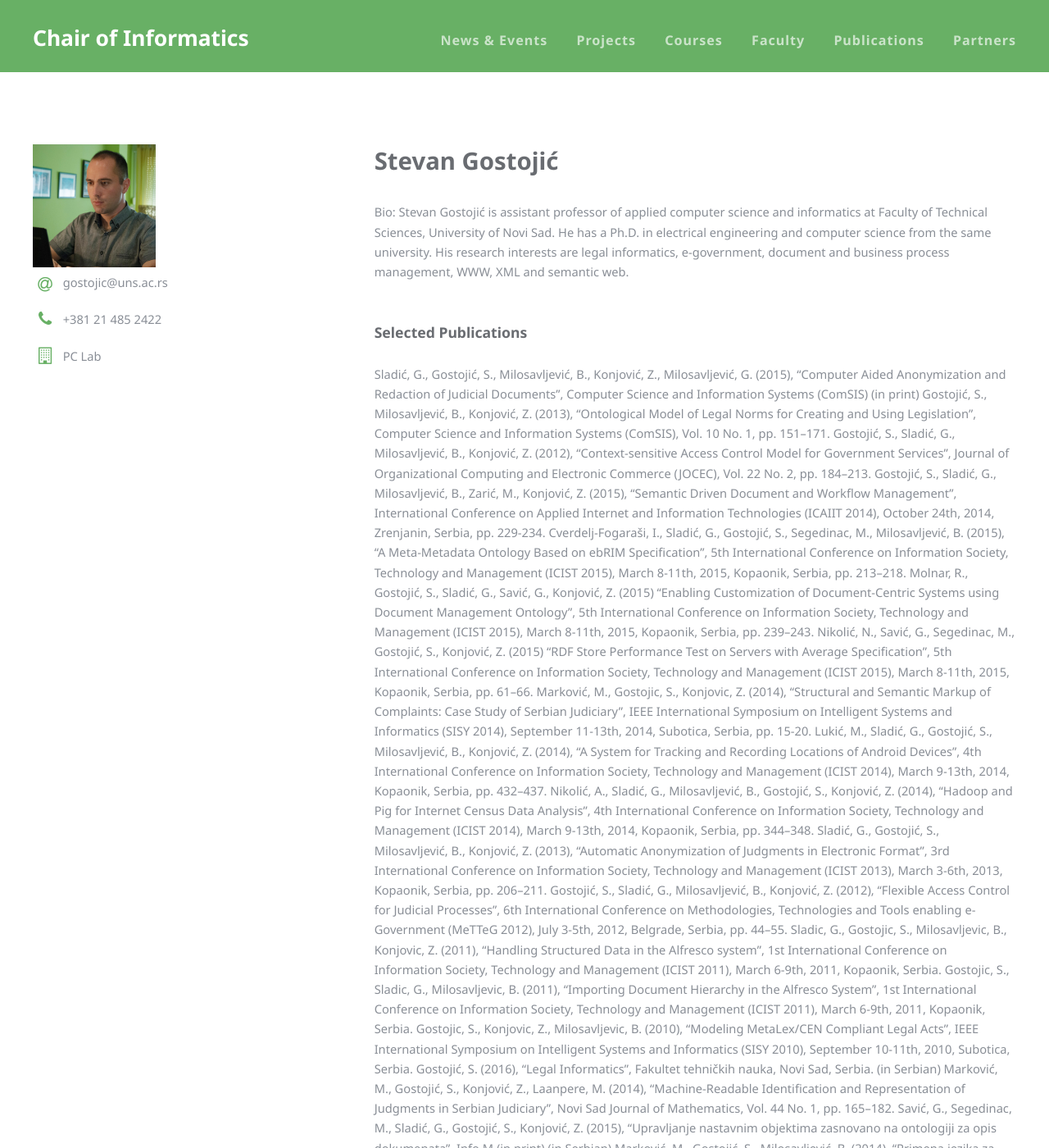
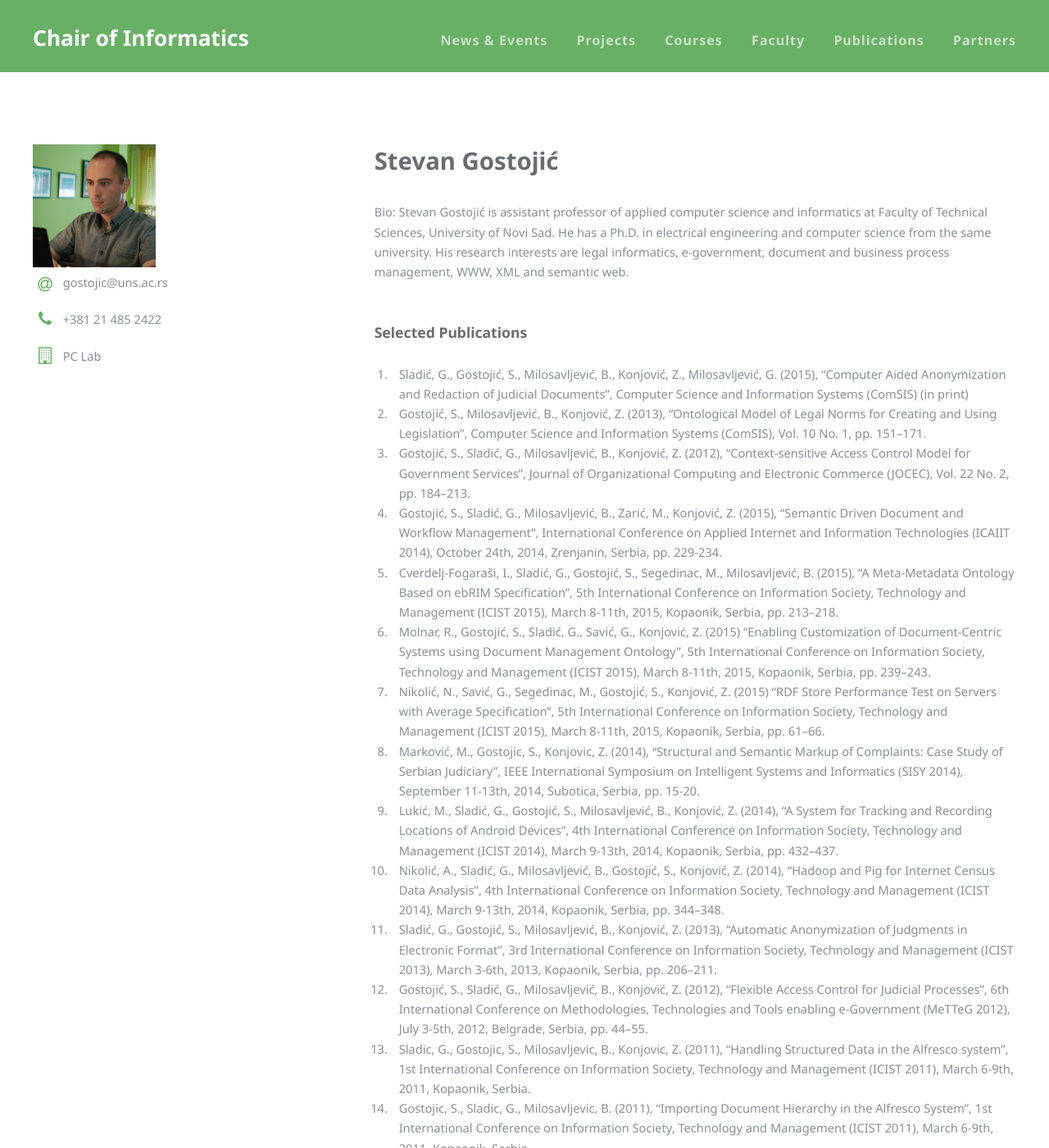
Before and after one commit to unsftn/informatika, a Jekyll site: the page built from _faculty/StevanGostojic.md, in a window 1280 px wide and 1400 px high. Shown: the whole window at 82% size. Built offline with Jekyll 4.4.1, drawn with Linux system fonts in a browser that asks for light colours; some of the changed lines change nothing that is shown; some of the changed text lies outside the part shown.

Commit message:
References enumerated.

```diff
--- a/_faculty/StevanGostojic.md
+++ b/_faculty/StevanGostojic.md
@@ -15,29 +15,29 @@
 
 ### Selected Publications
 
-Sladić, G., Gostojić, S., Milosavljević, B., Konjović, Z., Milosavljević, G. (2015), "Computer Aided Anonymization and Redaction of Judicial Documents", Computer Science and Information Systems (ComSIS) (in print)
-Gostojić, S., Milosavljević, B., Konjović, Z. (2013), "Ontological Model of Legal Norms for Creating and Using Legislation", Computer Science and Information Systems (ComSIS), Vol. 10 No. 1, pp. 151–171.
-Gostojić, S., Sladić, G., Milosavljević, B., Konjović, Z. (2012), "Context-sensitive Access Control Model for Government Services", Journal of Organizational Computing and Electronic Commerce (JOCEC), Vol. 22 No. 2, pp. 184–213.
-Gostojić, S., Sladić, G., Milosavljević, B., Zarić, M., Konjović, Z. (2015), "Semantic Driven Document and Workflow Management", International Conference on Applied Internet and Information Technologies (ICAIIT 2014), October 24th, 2014, Zrenjanin, Serbia, pp. 229-234.
-Cverdelj-Fogaraši, I., Sladić, G., Gostojić, S., Segedinac, M., Milosavljević, B. (2015), "A Meta-Metadata Ontology Based on ebRIM Specification", 5th International Conference on Information Society, Technology and Management (ICIST 2015), March 8-11th, 2015, Kopaonik, Serbia, pp. 213–218.
-Molnar, R., Gostojić, S., Sladić, G., Savić, G., Konjović, Z. (2015) "Enabling Customization of Document-Centric Systems using Document Management Ontology", 5th International Conference on Information Society, Technology and Management (ICIST 2015), March 8-11th, 2015, Kopaonik, Serbia, pp. 239–243.
-Nikolić, N., Savić, G., Segedinac, M., Gostojić, S., Konjović, Z. (2015) "RDF Store Performance Test on Servers with Average Specification", 5th International Conference on Information Society, Technology and Management (ICIST 2015), March 8-11th, 2015, Kopaonik, Serbia, pp. 61–66.
-Marković, M., Gostojic, S., Konjovic, Z. (2014), "Structural and Semantic Markup of Complaints: Case Study of Serbian Judiciary", IEEE International Symposium on Intelligent Systems and Informatics (SISY 2014), September 11-13th, 2014, Subotica, Serbia, pp. 15-20.
-Lukić, M., Sladić, G., Gostojić, S., Milosavljević, B., Konjović, Z. (2014), "A System for Tracking and Recording Locations of Android Devices", 4th International Conference on Information Society, Technology and Management (ICIST 2014), March 9-13th, 2014, Kopaonik, Serbia, pp. 432–437.
-Nikolić, A., Sladić, G., Milosavljević, B., Gostojić, S., Konjović, Z. (2014), "Hadoop and Pig for Internet Census Data Analysis", 4th International Conference on Information Society, Technology and Management (ICIST 2014), March 9-13th, 2014, Kopaonik, Serbia, pp. 344–348.
-Sladić, G., Gostojić, S., Milosavljević, B., Konjović, Z. (2013), "Automatic Anonymization of Judgments in Electronic Format", 3rd International Conference on Information Society, Technology and Management (ICIST 2013), March 3-6th, 2013, Kopaonik, Serbia, pp. 206–211.
-Gostojić, S., Sladić, G., Milosavljević, B., Konjović, Z. (2012), "Flexible Access Control for Judicial Processes", 6th International Conference on Methodologies, Technologies and Tools enabling e-Government (MeTTeG 2012), July 3-5th, 2012, Belgrade, Serbia, pp. 44–55.
-Sladic, G., Gostojic, S., Milosavljevic, B., Konjovic, Z. (2011), "Handling Structured Data in the Alfresco system", 1st International Conference on Information Society, Technology and Management (ICIST 2011), March 6-9th, 2011, Kopaonik, Serbia.
-Gostojic, S., Sladic, G., Milosavljevic, B. (2011), "Importing Document Hierarchy in the Alfresco System", 1st International Conference on Information Society, Technology and Management (ICIST 2011), March 6-9th, 2011, Kopaonik, Serbia.
-Gostojic, S., Konjovic, Z., Milosavljevic, B. (2010), "Modeling MetaLex/CEN Compliant Legal Acts", IEEE International Symposium on Intelligent Systems and Informatics (SISY 2010), September 10-11th, 2010, Subotica, Serbia.
-Gostojić, S. (2016), "Legal Informatics", Fakultet tehničkih nauka, Novi Sad, Serbia. (in Serbian)
-Marković, M., Gostojić, S., Konjović, Z., Laanpere, M. (2014), “Machine-Readable Identification and Representation of Judgments in Serbian Judiciary”, Novi Sad Journal of Mathematics, Vol. 44 No. 1, pp. 165–182.
-Savić, G., Segedinac, M., Sladić, G., Gostojić, S., Konjović, Z. (2015), "Upravljanje nastavnim objektima zasnovano na ontologiji za opis dokumenata", Info M (in print) (in Serbian)
-Marković, M., Gostojić, S., Milosavljević, B. (2014), "Primena jezika za modelovanje poslovnih procesa u pravosuđu", Info M, Vol. 13 No. 51, pp. 11-18. (in Serbian)
-Gostojic, S. (2012), "Slobodan softver u obrazovanju inženjera i naučnoistraživačkom radu", Slobodan softver u nastavi, December 1-2nd, 2012, Novi Sad, Serbia. (in Serbian)
-Arsovski, S., Konjovic, Z., Milosavljevic, B., Gostojic, S. (2010), "Editori za dokumente prave regulative bazirani na otvorenim standardima i otvorenim izvorima", YU INFO 2010, March, 3-6th, 2010, Kopaonik, Serbia. (in Serbian)
-Gostojic, S., Sladic, G., Vidakovic, M. (2009), "Arhiviranje dokumenata u Alfresco sistemu", YU INFO 2009, March 8-11th, 2009, Kopaonik, Serbia. (in Serbian)
-Sladic, G., Milosavljevic, B., Gostojic, S. (2009), "Digitalno potpisivanje dokumenata u Alfresco sistemu", YU INFO 2009, March 8-11th, 2009, Kopaonik, Serbia. (in Serbian) (0/2 citations)
-Gostojic, S., Milosavljevic, B., Konjovic, Z., Sladic, G. (2011), "Upravljanje pravnim aktima", Informacioni sistemi državnih organa Republike Srbije (IS DOS 2011), October 25th, 2011, Belgrade, Serbia. (in Serbian)
-Gostojic, S. (2012), "Kreiranje i koriscenje digitalnih dokumenata pravne regulative", Fakultet tehničkih nauka, Novi Sad, Serbia. (in Serbian)
-Gostojić, S., Milosavljević, B., Konjović, Z. (2014), "Sistem za pronalaženje i pregledanje pravnih akata", Fakultet tehničkih nauka, Novi Sad, Serbia. (in Serbian)
+1. Sladić, G., Gostojić, S., Milosavljević, B., Konjović, Z., Milosavljević, G. (2015), "Computer Aided Anonymization and Redaction of Judicial Documents", Computer Science and Information Systems (ComSIS) (in print)
+2. Gostojić, S., Milosavljević, B., Konjović, Z. (2013), "Ontological Model of Legal Norms for Creating and Using Legislation", Computer Science and Information Systems (ComSIS), Vol. 10 No. 1, pp. 151–171.
+3. Gostojić, S., Sladić, G., Milosavljević, B., Konjović, Z. (2012), "Context-sensitive Access Control Model for Government Services", Journal of Organizational Computing and Electronic Commerce (JOCEC), Vol. 22 No. 2, pp. 184–213.
+4. Gostojić, S., Sladić, G., Milosavljević, B., Zarić, M., Konjović, Z. (2015), "Semantic Driven Document and Workflow Management", International Conference on Applied Internet and Information Technologies (ICAIIT 2014), October 24th, 2014, Zrenjanin, Serbia, pp. 229-234.
+5. Cverdelj-Fogaraši, I., Sladić, G., Gostojić, S., Segedinac, M., Milosavljević, B. (2015), "A Meta-Metadata Ontology Based on ebRIM Specification", 5th International Conference on Information Society, Technology and Management (ICIST 2015), March 8-11th, 2015, Kopaonik, Serbia, pp. 213–218.
+6. Molnar, R., Gostojić, S., Sladić, G., Savić, G., Konjović, Z. (2015) "Enabling Customization of Document-Centric Systems using Document Management Ontology", 5th International Conference on Information Society, Technology and Management (ICIST 2015), March 8-11th, 2015, Kopaonik, Serbia, pp. 239–243.
+7. Nikolić, N., Savić, G., Segedinac, M., Gostojić, S., Konjović, Z. (2015) "RDF Store Performance Test on Servers with Average Specification", 5th International Conference on Information Society, Technology and Management (ICIST 2015), March 8-11th, 2015, Kopaonik, Serbia, pp. 61–66.
+8. Marković, M., Gostojic, S., Konjovic, Z. (2014), "Structural and Semantic Markup of Complaints: Case Study of Serbian Judiciary", IEEE International Symposium on Intelligent Systems and Informatics (SISY 2014), September 11-13th, 2014, Subotica, Serbia, pp. 15-20.
+9. Lukić, M., Sladić, G., Gostojić, S., Milosavljević, B., Konjović, Z. (2014), "A System for Tracking and Recording Locations of Android Devices", 4th International Conference on Information Society, Technology and Management (ICIST 2014), March 9-13th, 2014, Kopaonik, Serbia, pp. 432–437.
+10. Nikolić, A., Sladić, G., Milosavljević, B., Gostojić, S., Konjović, Z. (2014), "Hadoop and Pig for Internet Census Data Analysis", 4th International Conference on Information Society, Technology and Management (ICIST 2014), March 9-13th, 2014, Kopaonik, Serbia, pp. 344–348.
+11. Sladić, G., Gostojić, S., Milosavljević, B., Konjović, Z. (2013), "Automatic Anonymization of Judgments in Electronic Format", 3rd International Conference on Information Society, Technology and Management (ICIST 2013), March 3-6th, 2013, Kopaonik, Serbia, pp. 206–211.
+12. Gostojić, S., Sladić, G., Milosavljević, B., Konjović, Z. (2012), "Flexible Access Control for Judicial Processes", 6th International Conference on Methodologies, Technologies and Tools enabling e-Government (MeTTeG 2012), July 3-5th, 2012, Belgrade, Serbia, pp. 44–55.
+13. Sladic, G., Gostojic, S., Milosavljevic, B., Konjovic, Z. (2011), "Handling Structured Data in the Alfresco system", 1st International Conference on Information Society, Technology and Management (ICIST 2011), March 6-9th, 2011, Kopaonik, Serbia.
+14. Gostojic, S., Sladic, G., Milosavljevic, B. (2011), "Importing Document Hierarchy in the Alfresco System", 1st International Conference on Information Society, Technology and Management (ICIST 2011), March 6-9th, 2011, Kopaonik, Serbia.
+15. Gostojic, S., Konjovic, Z., Milosavljevic, B. (2010), "Modeling MetaLex/CEN Compliant Legal Acts", IEEE International Symposium on Intelligent Systems and Informatics (SISY 2010), September 10-11th, 2010, Subotica, Serbia.
+16. Gostojić, S. (2016), "Legal Informatics", Fakultet tehničkih nauka, Novi Sad, Serbia. (in Serbian)
+17. Marković, M., Gostojić, S., Konjović, Z., Laanpere, M. (2014), “Machine-Readable Identification and Representation of Judgments in Serbian Judiciary”, Novi Sad Journal of Mathematics, Vol. 44 No. 1, pp. 165–182.
+18. Savić, G., Segedinac, M., Sladić, G., Gostojić, S., Konjović, Z. (2015), "Upravljanje nastavnim objektima zasnovano na ontologiji za opis dokumenata", Info M (in print) (in Serbian)
+19. Marković, M., Gostojić, S., Milosavljević, B. (2014), "Primena jezika za modelovanje poslovnih procesa u pravosuđu", Info M, Vol. 13 No. 51, pp. 11-18. (in Serbian)
+20. Gostojic, S. (2012), "Slobodan softver u obrazovanju inženjera i naučnoistraživačkom radu", Slobodan softver u nastavi, December 1-2nd, 2012, Novi Sad, Serbia. (in Serbian)
+21. Arsovski, S., Konjovic, Z., Milosavljevic, B., Gostojic, S. (2010), "Editori za dokumente prave regulative bazirani na otvorenim standardima i otvorenim izvorima", YU INFO 2010, March, 3-6th, 2010, Kopaonik, Serbia. (in Serbian)
+22. Gostojic, S., Sladic, G., Vidakovic, M. (2009), "Arhiviranje dokumenata u Alfresco sistemu", YU INFO 2009, March 8-11th, 2009, Kopaonik, Serbia. (in Serbian)
+23. Sladic, G., Milosavljevic, B., Gostojic, S. (2009), "Digitalno potpisivanje dokumenata u Alfresco sistemu", YU INFO 2009, March 8-11th, 2009, Kopaonik, Serbia. (in Serbian) (0/2 citations)
+24. Gostojic, S., Milosavljevic, B., Konjovic, Z., Sladic, G. (2011), "Upravljanje pravnim aktima", Informacioni sistemi državnih organa Republike Srbije (IS DOS 2011), October 25th, 2011, Belgrade, Serbia. (in Serbian)
+25. Gostojic, S. (2012), "Kreiranje i koriscenje digitalnih dokumenata pravne regulative", Fakultet tehničkih nauka, Novi Sad, Serbia. (in Serbian)
+26. Gostojić, S., Milosavljević, B., Konjović, Z. (2014), "Sistem za pronalaženje i pregledanje pravnih akata", Fakultet tehničkih nauka, Novi Sad, Serbia. (in Serbian)
```
